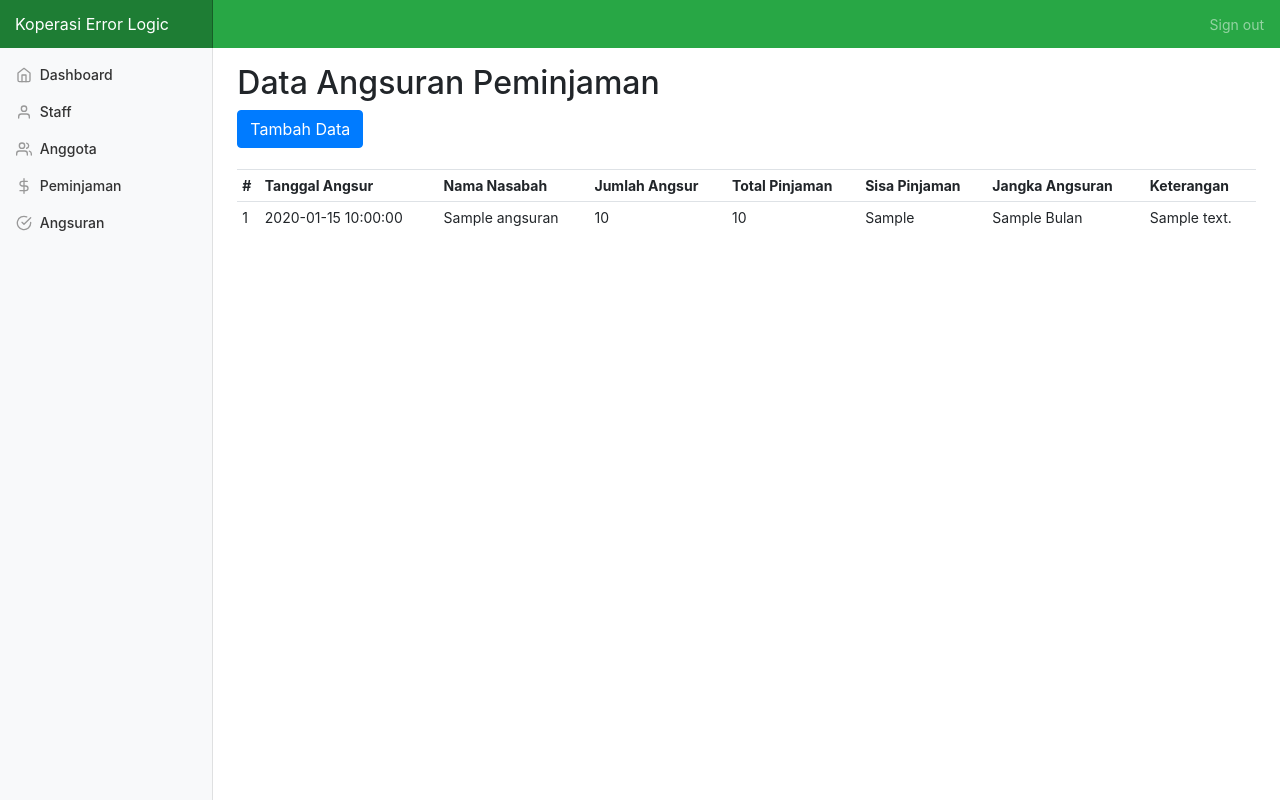
After one commit to citrawarna/kop, a PHP site: page /angsuran.php in a window 1280 px wide. The commit adds this page. Run offline with PHP 8.4, Linux system fonts and the light colour scheme; the visitor is signed in with stand-in values (Sample User, id 1); tables that the repository leaves empty or names only in its code hold one stand-in row (values such as "Sample post"); some libraries are stand-ins or nearby versions.

Commit message:
logika peminjaman dan angsuran sukses

```diff
--- /dev/null
+++ b/angsuran.php
@@ -0,0 +1,97 @@
+<?php require_once "view/head.php"; ?>
+
+  <?php require_once "view/sidebar.php"; ?>
+
+    <h2>Data Angsuran Peminjaman</h2>
+
+    <button type="button" class="btn btn-primary" data-toggle="modal" data-target="#addModal">
+	  Tambah Data
+	</button>
+
+    <br><br>
+    <div class="table-responsive">
+      	<table class="table table-sm">
+      		<tr>
+      			<th>#</th>
+      			<th>Tanggal Angsur</th>
+      			<th>Nama Nasabah</th>
+      			<th>Jumlah Angsur</th>
+      			<th>Total Pinjaman</th>
+      			<th>Sisa Pinjaman</th>
+      			<th>Jangka Angsuran</th>
+      			<th>Keterangan</th>
+      		</tr>
+      		<?php
+      			$no = 1;
+      			$query = mysqli_query($connect, "SELECT * FROM detail_angsuran
+      				INNER JOIN peminjaman ON peminjaman.id_peminjaman=detail_angsuran.id_peminjaman
+      				INNER JOIN nasabah ON nasabah.id_nasabah=peminjaman.id_nasabah
+      				INNER JOIN angsuran ON angsuran.id_angsuran=peminjaman.id_angsuran ");
+      			while($row = mysqli_fetch_array($query)){
+      		?>
+      		<tr>
+      			<td><?= $no++ ?></td>
+      			<td><?= $row['tanggal_angsur'] ?></td>
+      			<td><?= $row['nama_nasabah'] ?></td>
+      			<td><?= $row['jumlah_angsur'] ?></td>
+      			<td><?= $row['jumlah'] ?></td>
+      			<td><?= $row['sisa_pinjaman'] ?></td>
+      			<td><?= $row['bulan'] ?> Bulan</td>
+      			<td><?= $row['keterangan_angsuran'] ?></td>
+      		</tr>
+      		<?php } ?>
+      	</table>
+    </div>
+	<!-- Modal Add -->
+    <div class="modal fade" id="addModal" tabindex="-1" role="dialog" aria-labelledby="addModalLabel" aria-hidden="true">
+	  <div class="modal-dialog modal-lg" role="document">
+	    <div class="modal-content">
+
+	      <div class="modal-body">
+	      	<h5>Form Angsuran</h5>
+	       <form action="proses/add_data.php?id=angsuran" method="post">
+		       <table class="table">
+		       		<tr>
+			       		<td>Tanggal Angsur </td>
+			       		<td>: </td>
+			       		<td><input type="text" class="form-control" name="tanggal_angsur" value="<?= date('Y-m-d'); ?>"></td>
+			       	</tr>
+			       	<tr>
+			       		<td>Nama Nasabah </td>
+			       		<td>: </td>
+			       		<td>
+			       			<select name="id_peminjaman" class="form-control">
+			       			<?php $query = mysqli_query($connect, "SELECT * FROM peminjaman INNER JOIN nasabah on nasabah.id_nasabah=peminjaman.id_nasabah  WHERE lunas='n'"); ?>
+			       				<option value=""> - Pilih - </option>
+			       				<?php while ($peminjaman = mysqli_fetch_array($query)){ ?>
+			       				<option value="<?= $peminjaman['id_peminjaman'] ?>"><?= $peminjaman['nama_nasabah'] ?></option>
+			       				<?php } ?>
+			       			</select>
+			       		</td>
+			       	</tr>
+
+			       	<tr>
+			       		<td>Jumlah Angsur </td>
+			       		<td>: </td>
+			       		<td><input type="text" class="form-control" name="jumlah_angsur"></td>
+			       	</tr>
+			       	<tr>
+			       		<td>Keterangan </td>
+			       		<td>: </td>
+			       		<td><input type="text" class="form-control" name="keterangan_angsuran"></td>
+			       	</tr>
+
+		       </table>
+
+	      </div>
+		      <div class="modal-footer">
+		        <button type="button" class="btn btn-secondary" data-dismiss="modal">Close</button>
+		        <input type="submit" class="btn btn-primary" value="Simpan">
+		      </div>
+	      </form>
+
+	    </div>
+	  </div>
+	</div>
+
+  <?php require_once "view/footer.php" ?>
--- a/view/sidebar.php
+++ b/view/sidebar.php
@@ -32,7 +32,7 @@
             </a>
           </li>
           <li class="nav-item">
-            <a class="nav-link" href="#">
+            <a class="nav-link <?php if($link == $url.'angsuran.php'){echo "active"; } ?>" href="angsuran.php">
               <span data-feather="check-circle"></span>
               Angsuran
             </a>
```
Also changed, not shown: proses/add_data.php (+33 -3 lines).
